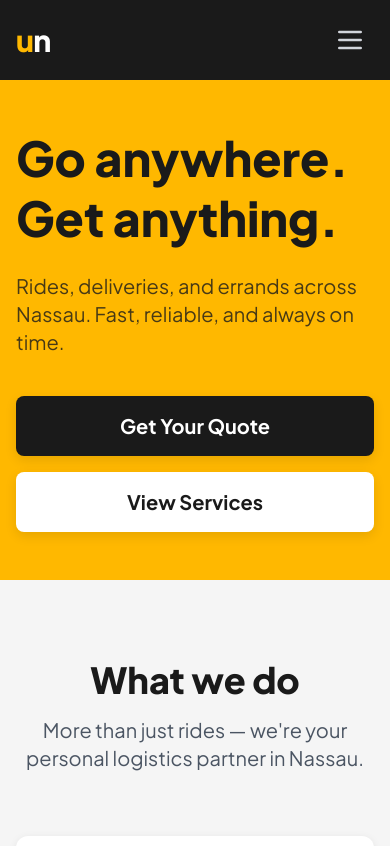
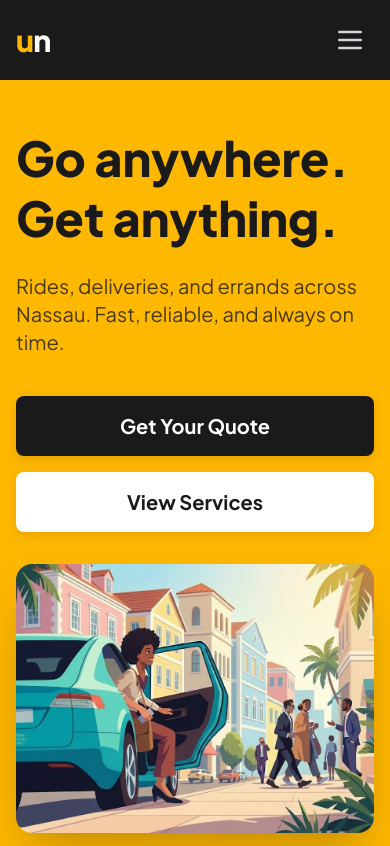
Before and after one commit to salutethegenius/urbannassau2.0, a Next.js app: page / in a window 390 px wide. Shown: the top 846 px of the page. Built offline with nearby package versions, Linux system fonts and the light colour scheme; no server answers; the database is empty.

Commit message:
Make hero image visible on mobile devices

```diff
--- a/app/page.tsx
+++ b/app/page.tsx
@@ -40,7 +40,7 @@ export default async function HomePage() {
             </div>
 
             {/* Hero Image */}
-            <div className="relative hidden lg:block">
+            <div className="relative">
               <div className="relative w-full aspect-[4/3] rounded-2xl overflow-hidden shadow-2xl">
                 <Image
                   src="/images/hero-illustration.png"
```
